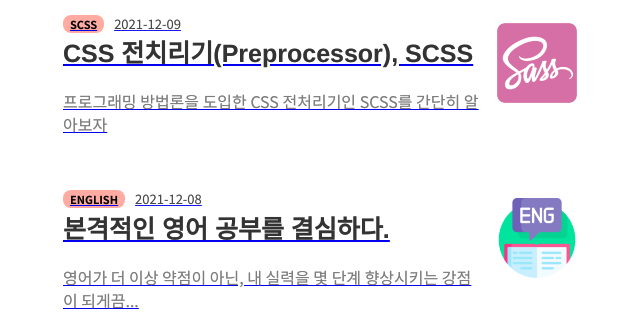
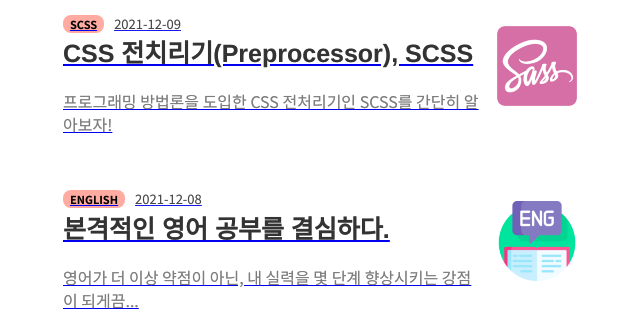
Before and after one commit to shren207/greenhead-blog, a Gatsby site: page / in a window 1280 px wide. Shown: the part 384-715 px from the top of the page, 320-960 px from the left. Built offline with nearby package versions, Linux system fonts and the light colour scheme; Gatsby itself is replaced by a stand-in of ours; some packages are replaced by stand-ins of ours; what typography-theme-github would draw is missing.

Commit message:
update: 2021-12-09

```diff
--- a/content/blog/SCSS/css-전치리기(preprocessor),-scss.md
+++ b/content/blog/SCSS/css-전치리기(preprocessor),-scss.md
@@ -3,7 +3,7 @@ title: CSS 전치리기(Preprocessor), SCSS
 date: 2021-12-09 19:12:67
 category: SCSS
 thumbnail: { thumbnailSrc }
-description: 프로그래밍 방법론을 도입한 CSS 전처리기인 SCSS를 간단히 알아보자
+description: 프로그래밍 방법론을 도입한 CSS 전처리기인 SCSS를 간단히 알아보자!
 draft: false
 img: true
 ---
--- a/src/components/thumbnail-item/index.scss
+++ b/src/components/thumbnail-item/index.scss
@@ -43,7 +43,7 @@
     height: 80px;
     border-radius: 7px;
     margin-left: 15px;
-    margin-top: 12px;
+    margin-top: 15px; // 큐트리 님의 경우는 30px로 설정하셨음!
     transition: all 0.3s;
   }
 }
```
